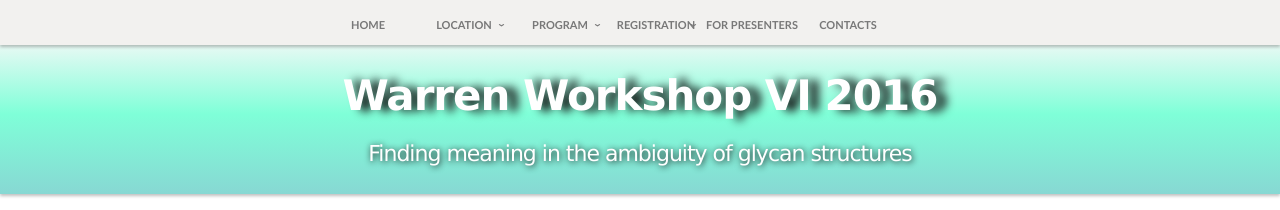
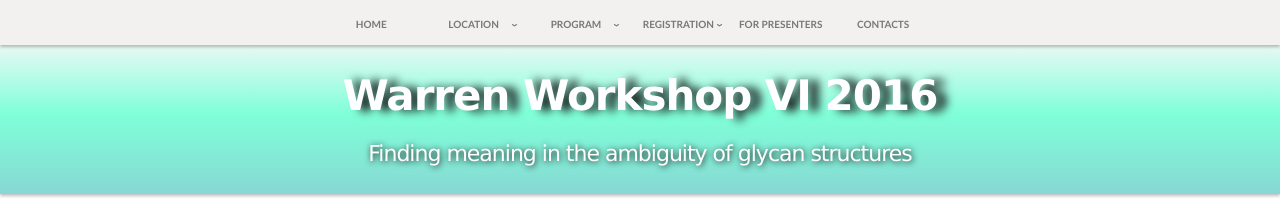
Before and after one commit to yamazakiM/test_warren2016, a Jekyll site: the page built from index.md, in a window 1280 px wide. Shown: the top 210 px of the page. Built offline with Jekyll 4.4.1, drawn with Linux system fonts in a browser that asks for light colours; nearby versions of some CDN libraries; library files that are not in the unit come from our copies.

Commit message:
Update stylesheet.css

```diff
--- a/stylesheets/stylesheet.css
+++ b/stylesheets/stylesheet.css
@@ -487,7 +487,7 @@ form.workshop > table{
 
 .globalNav_ul li{
   position: relative;
-  width: 15%;
+  width: 16%;
   float: left;
   margin: 0;
   padding: 0;
@@ -499,7 +499,7 @@ form.workshop > table{
   margin: 0;
   padding: 17px 0 13px;
   color: #787878;
-  font-size: 11px;
+  font-size: 10px;
   text-decoration: none;
   font-weight: bold;
 }
```
